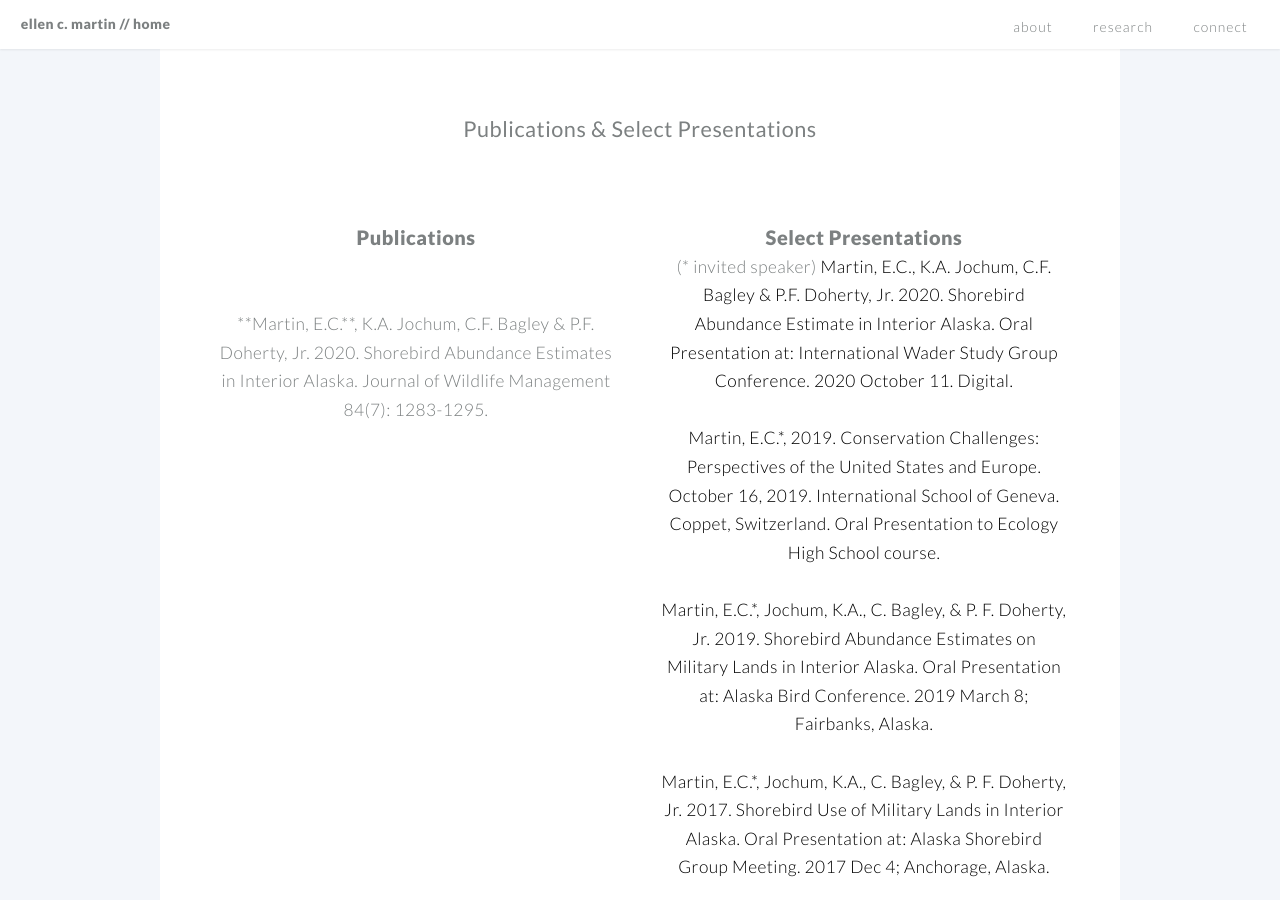
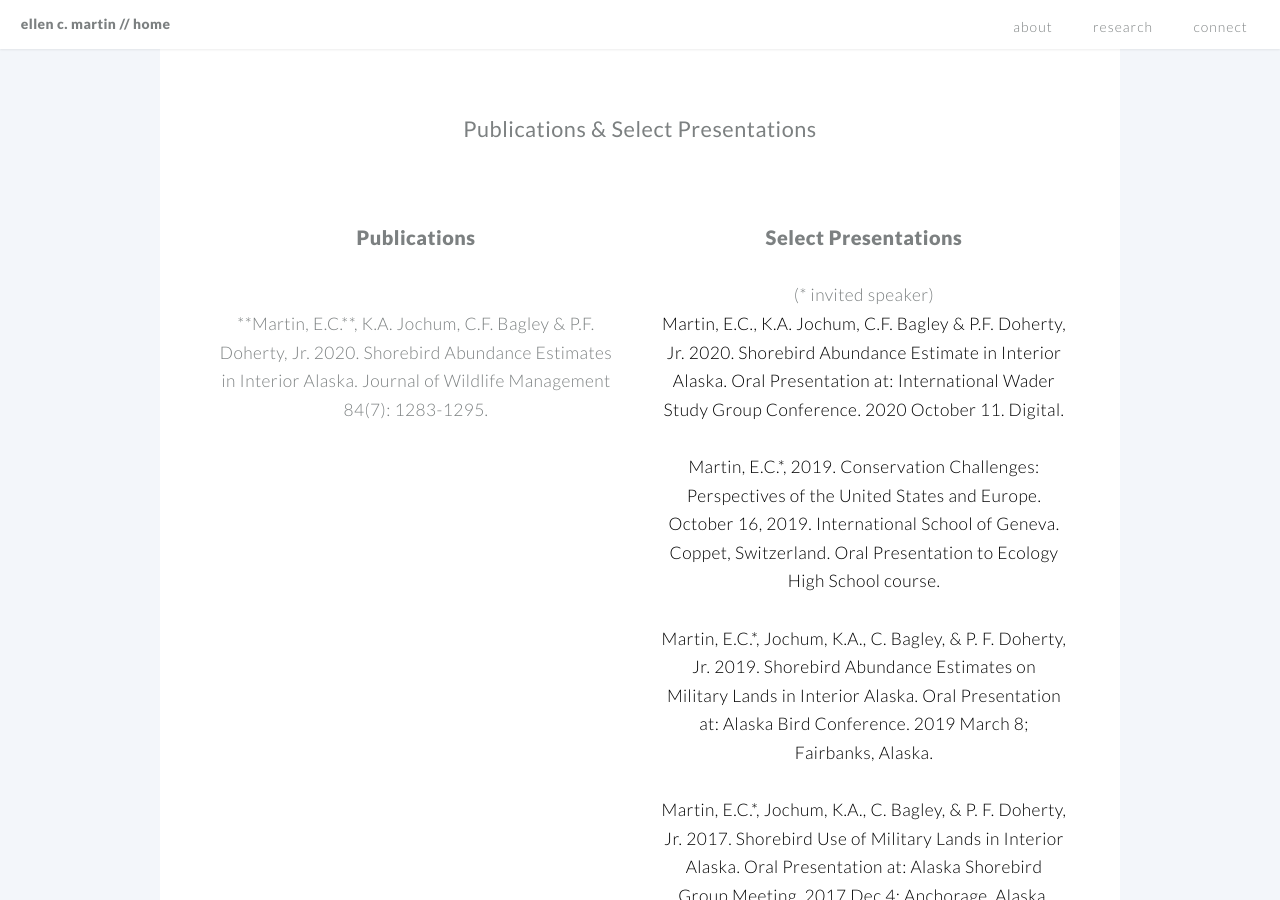
Before and after one commit to EllenCMartin/EllenCMartin.github.io, a Jekyll site: the page built from index.md, in a window 1280 px wide and 900 px high, scrolled down 2087 px. Built offline with Jekyll 4.4.1, drawn with Linux system fonts in a browser that asks for light colours.

```diff
--- a/_includes/presentations.html
+++ b/_includes/presentations.html
@@ -1,5 +1,5 @@
-<h1><a href="#">Select Presentations</a></h1>
-<p>(* invited speaker)
+<h1><a href="#">Select Presentations</a></h1><br>
+<p>(* invited speaker)<br>
 <span style="color:black; text-align:left; font-size0.5em;">
 Martin, E.C., K.A. Jochum, C.F. Bagley & P.F. Doherty, Jr. 2020. Shorebird Abundance Estimate in Interior Alaska. Oral Presentation at: International Wader Study Group Conference. 2020 October 11. Digital.<br><br>
 
```
